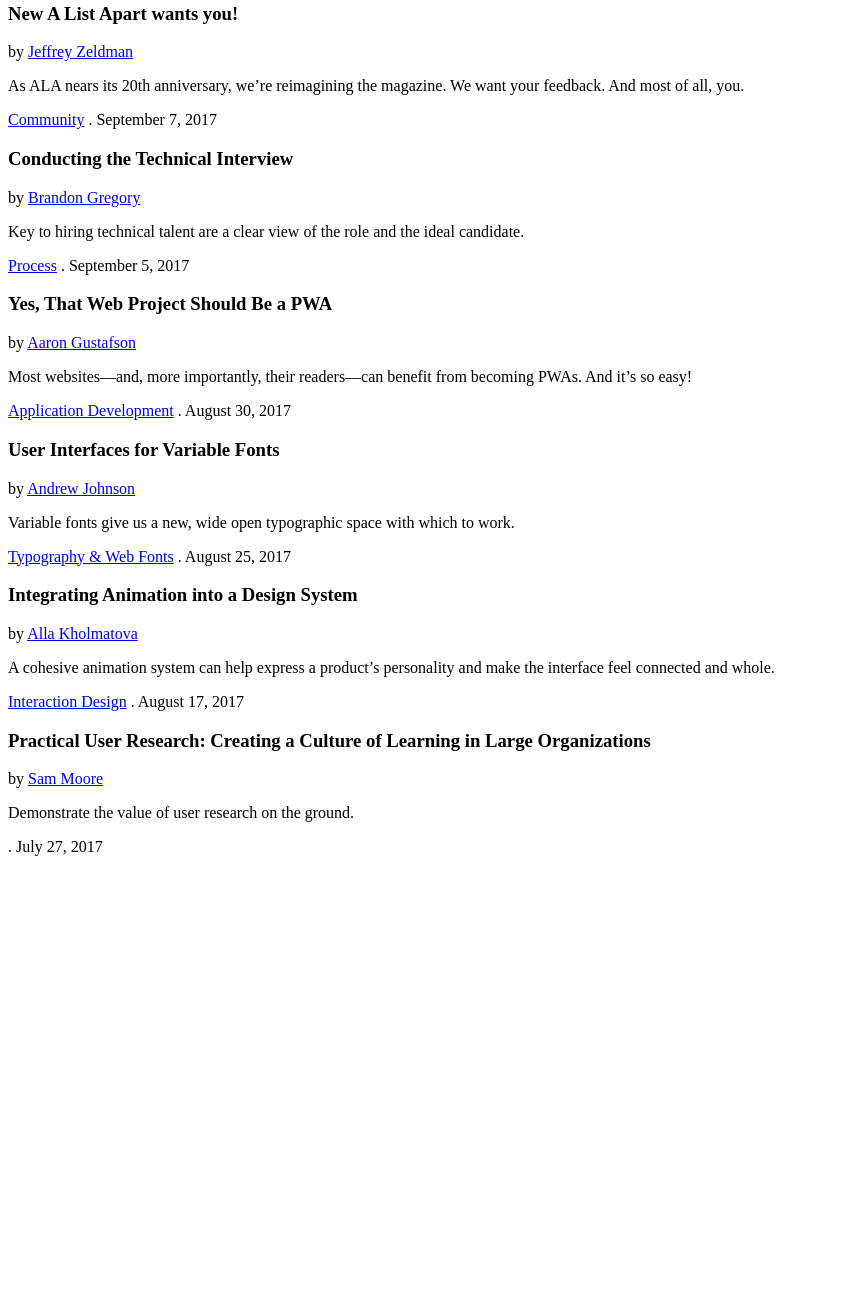
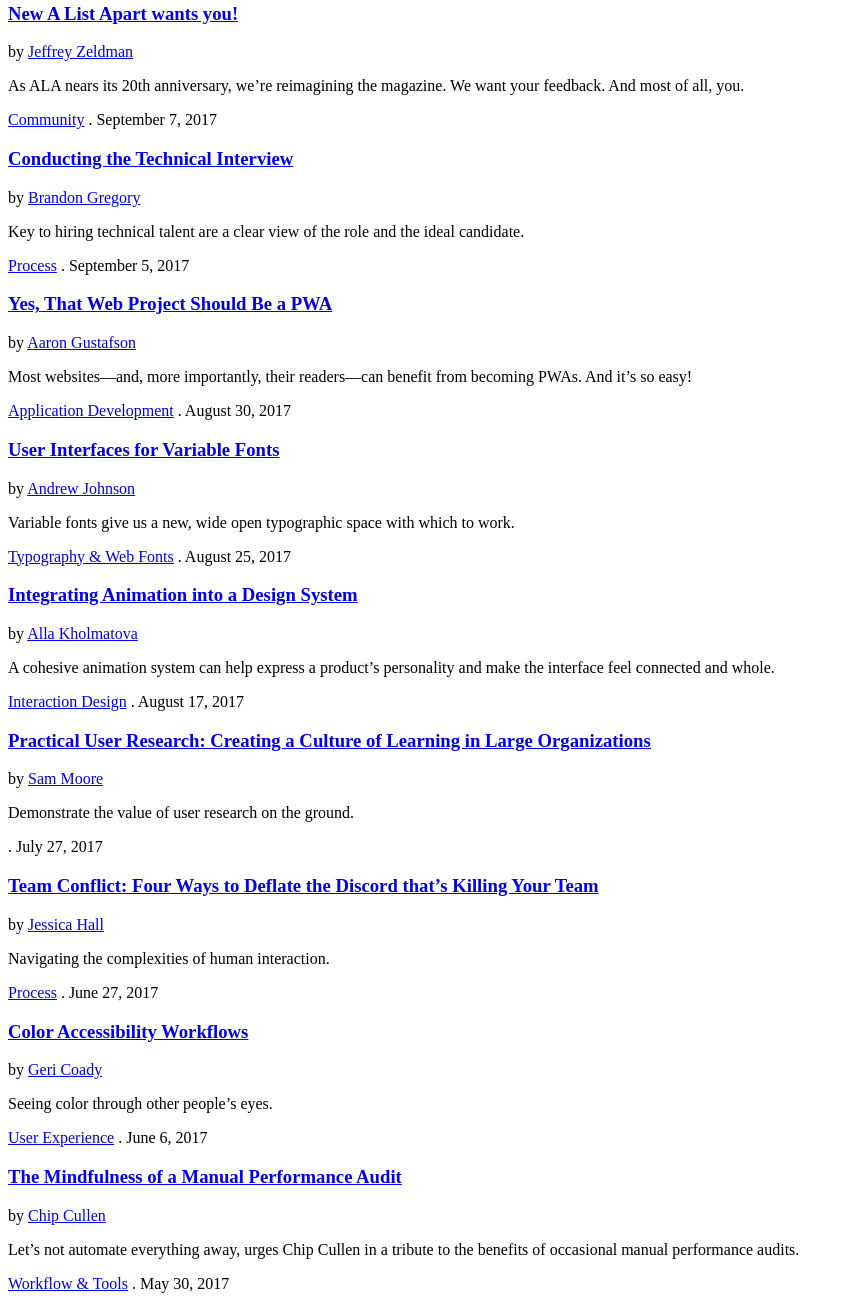
Before and after one commit to anclist/html-layout, a plain HTML site: page index.html in a window 1280 px wide. Shown: the part 426-1735 px from the top of the page, without its empty margins (0-854 px from the left). Before the commit the page ends 1298 px from the top, so only its background shows below. Drawn offline with Linux system fonts and the light colour scheme.

Commit message:
added more articles to three column layout and anchor tags to article headings

```diff
--- a/index.html
+++ b/index.html
@@ -28,42 +28,70 @@
     <hr>
     <main class="more-articles">
       <h2>More from A List Apart</h2>
+
       <article>
-        <h3>New A List Apart wants you!</h3>
+        <h3><a href="#">New A List Apart wants you!</a></h3>
         <p>by <a href="#">Jeffrey Zeldman</a></p>
         <p>As ALA nears its 20th anniversary, we’re reimagining the magazine. We want your feedback. And most of all, you.</p>
         <p><a href="#">Community</a> . September 7, 2017</p>
       </article>
+
       <article>
-        <h3>Conducting the Technical Interview</h3>
+        <h3><a href="#">Conducting the Technical Interview</a></h3>
         <p>by <a href="#">Brandon Gregory</a></p>
         <p>Key to hiring technical talent are a clear view of the role and the ideal candidate.</p>
         <p><a href="#">Process</a> . September 5, 2017</p>
       </article>
+
       <article>
-        <h3>Yes, That Web Project Should Be a PWA</h3>
+        <h3><a href="#">Yes, That Web Project Should Be a PWA</a></h3>
         <p>by <a href="#">Aaron Gustafson</a></p>
         <p>Most websites—and, more importantly, their readers—can benefit from becoming PWAs. And it’s so easy!</p>
         <p><a href="#">Application Development</a> . August 30, 2017</p>
       </article>
+
       <article>
-        <h3>User Interfaces for Variable Fonts</h3>
+        <h3><a href="#">User Interfaces for Variable Fonts</a></h3>
         <p>by <a href="#">Andrew Johnson</a></p>
         <p>Variable fonts give us a new, wide open typographic space with which to work.</p>
         <p><a href="#">Typography & Web Fonts</a> . August 25, 2017</p>
       </article>
+
       <article>
-        <h3>Integrating Animation into a Design System</h3>
+        <h3><a href="#">Integrating Animation into a Design System</a></h3>
         <p>by <a href="#">Alla Kholmatova</a></p>
         <p>A cohesive animation system can help express a product’s personality and make the interface feel connected and whole.</p>
         <p><a href="#">Interaction Design</a> . August 17, 2017</p>
       </article>
+
       <article>
-        <h3>Practical User Research: Creating a Culture of Learning in Large Organizations</h3>
+        <h3><a href="#">Practical User Research: Creating a Culture of Learning in Large Organizations</a></h3>
         <p>by <a href="#">Sam Moore</a></p>
         <p>Demonstrate the value of user research on the ground.</p>
         <p><a href="#"></a> . July 27, 2017</p>
       </article>
+
+      <article>
+        <h3><a href="#">Team Conflict: Four Ways to Deflate the Discord that&#8217;s Killing Your Team</a></h3>
+        <p>by <a href="#">Jessica Hall</a></p>
+        <p>Navigating the complexities of human interaction.</p>
+        <p><a href="#">Process</a> . June 27, 2017</p>
+      </article>
+
+      <article>
+        <h3><a href="#">Color Accessibility Workflows</a></h3>
+        <p>by <a href="#">Geri Coady</a></p>
+        <p>Seeing color through other people&#8217;s eyes.</p>
+        <p><a href="#">User Experience</a> . June 6, 2017</p>
+      </article>
+
+      <article>
+        <h3><a href="#">The Mindfulness of a Manual Performance Audit</a></h3>
+        <p>by <a href="#">Chip Cullen</a></p>
+        <p>Let’s not automate everything away, urges Chip Cullen in a tribute to the benefits of occasional manual performance audits.</p>
+        <p><a href="#">Workflow & Tools</a> . May 30, 2017</p>
+      </article>
+
     </main>
   </body>
 </html>
```
